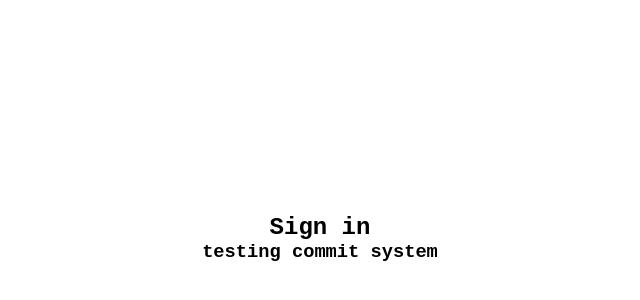
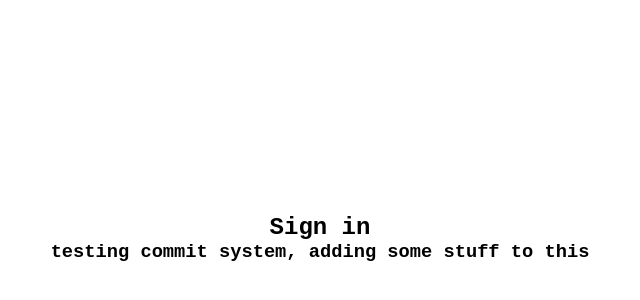
Before and after one commit to omar-gaal/learningNuxt-, a Nuxt app: page /LoginPage in a window 1280 px wide. Shown: the part 162-462 px from the top of the page, without its empty margins (320-960 px from the left). Built offline with nearby package versions, Linux system fonts and the light colour scheme.

Commit message:
testing my own branch (omar's)

```diff
--- a/src/pages/LoginPage.vue
+++ b/src/pages/LoginPage.vue
@@ -2,5 +2,5 @@
 
 <template>
     <h2>Sign in</h2>
-    <h3>testing commit system </h3>
+    <h3>testing commit system, adding some stuff to this </h3>
 </template>
```
